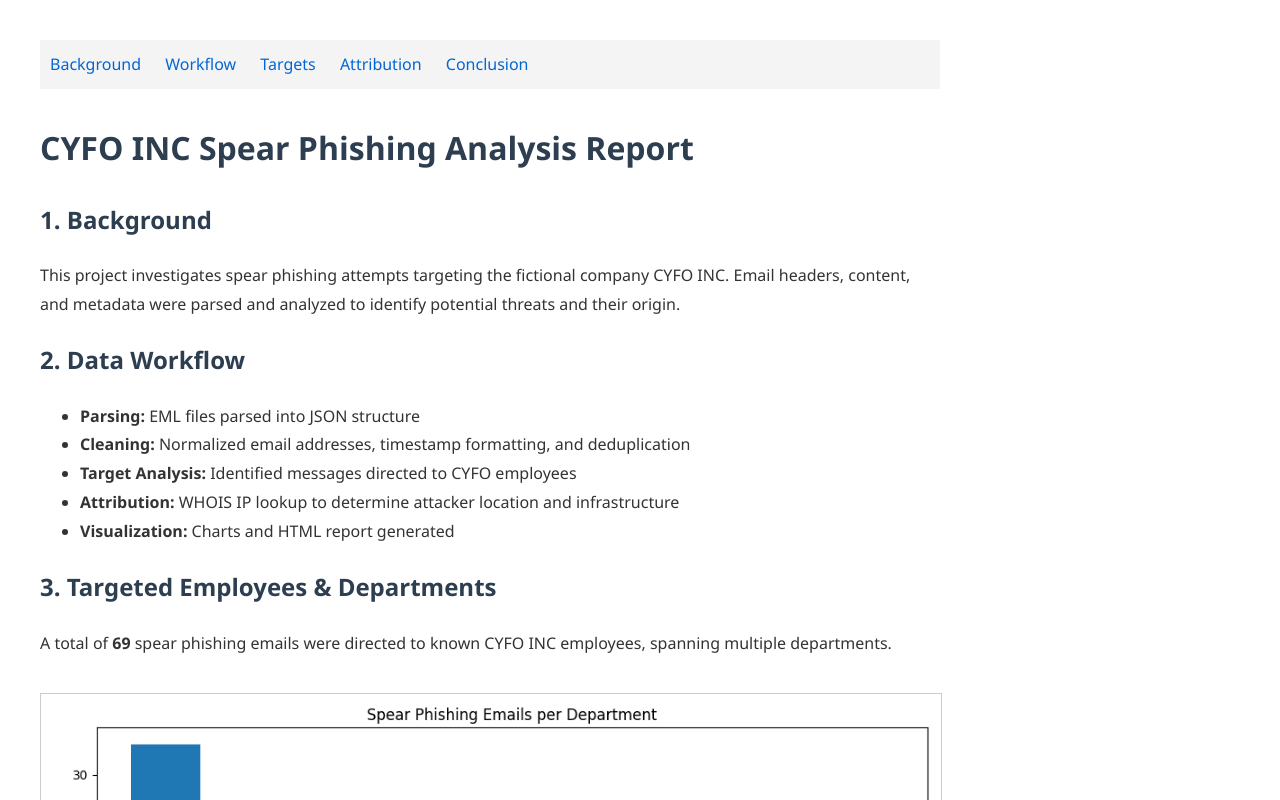
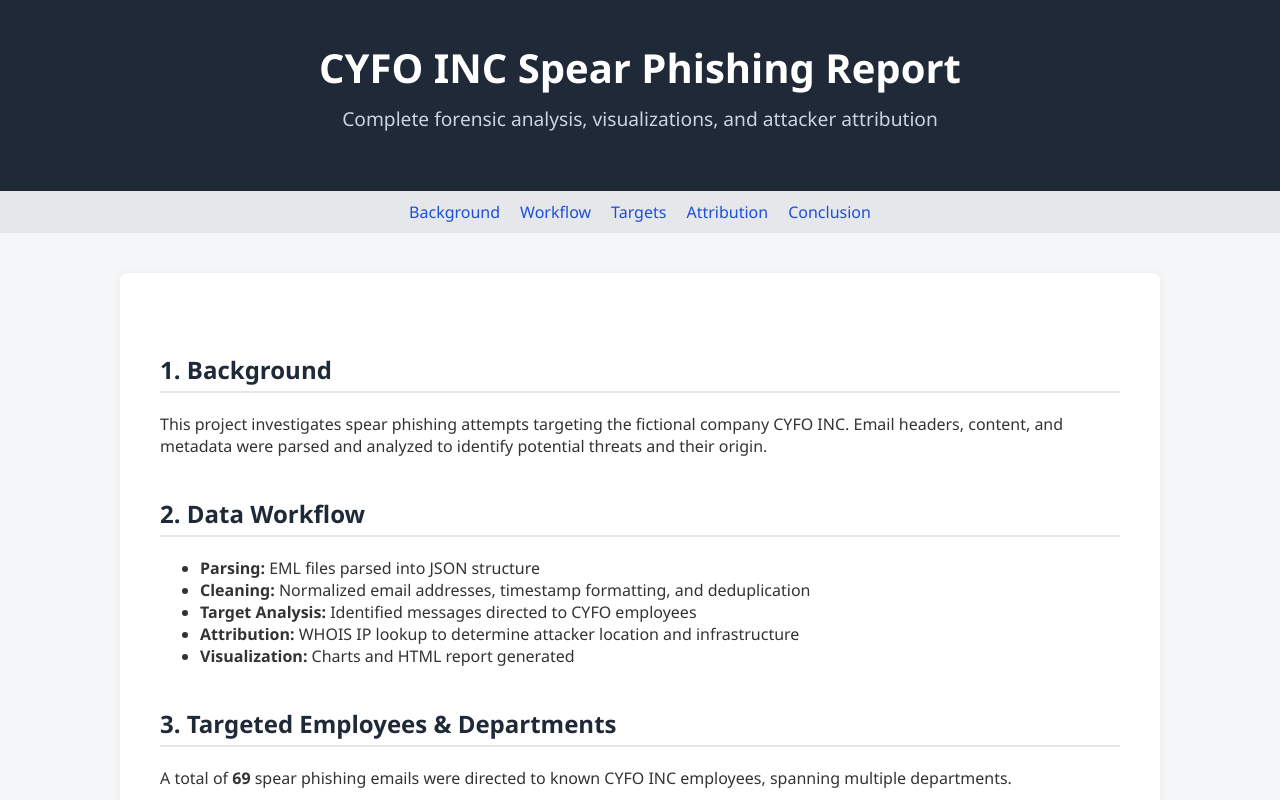
Before and after one commit to junnnesu/cyfo-phishing-analysis, a plain HTML site: page index.html in a window 1280 px wide. Shown: the top 800 px of the page. Drawn offline with Linux system fonts and the light colour scheme.

Commit message:
Update index.html

```diff
--- a/index.html
+++ b/index.html
@@ -5,15 +5,77 @@
   <meta name="viewport" content="width=device-width, initial-scale=1">
   <title>CYFO INC Spear Phishing Report</title>
   <style>
-    body { font-family: 'Segoe UI', sans-serif; margin: 40px; max-width: 900px; line-height: 1.8; color: #333; }
-    h1, h2, h3 { color: #2c3e50; }
-    img { max-width: 100%; border: 1px solid #ccc; margin: 20px 0; }
-    nav { background: #f4f4f4; padding: 10px; margin-bottom: 30px; }
-    nav a { margin-right: 20px; text-decoration: none; color: #0366d6; }
-    footer { margin-top: 60px; color: #999; font-size: 0.9rem; }
+    body {
+      font-family: 'Segoe UI', sans-serif;
+      margin: 0;
+      padding: 0;
+      background-color: #f4f6f8;
+      color: #333;
+    }
+    header {
+      background-color: #1f2937;
+      color: white;
+      padding: 40px;
+      text-align: center;
+    }
+    header h1 {
+      margin: 0;
+      font-size: 2.5em;
+    }
+    header p {
+      margin-top: 10px;
+      font-size: 1.2em;
+      color: #cbd5e1;
+    }
+    nav {
+      background: #e5e7eb;
+      padding: 10px 20px;
+      display: flex;
+      gap: 20px;
+      flex-wrap: wrap;
+      justify-content: center;
+    }
+    nav a {
+      color: #1d4ed8;
+      text-decoration: none;
+      font-weight: 500;
+    }
+    main {
+      max-width: 960px;
+      margin: 40px auto;
+      padding: 0 20px;
+      background: white;
+      box-shadow: 0 0 10px rgba(0,0,0,0.05);
+      padding: 40px;
+      border-radius: 8px;
+    }
+    h2 {
+      color: #1f2937;
+      margin-top: 40px;
+      border-bottom: 2px solid #e5e7eb;
+      padding-bottom: 5px;
+    }
+    img {
+      max-width: 100%;
+      margin: 20px 0;
+      border: 1px solid #ccc;
+      border-radius: 4px;
+    }
+    footer {
+      margin-top: 60px;
+      text-align: center;
+      padding: 20px;
+      color: #888;
+      font-size: 0.9rem;
+    }
   </style>
 </head>
 <body>
+  <header>
+    <h1>CYFO INC Spear Phishing Report</h1>
+    <p>Complete forensic analysis, visualizations, and attacker attribution</p>
+  </header>
+
   <nav>
     <a href="#background">Background</a>
     <a href="#workflow">Workflow</a>
@@ -22,8 +84,7 @@
     <a href="#conclusion">Conclusion</a>
   </nav>
 
-  <h1>CYFO INC Spear Phishing Analysis Report</h1>
-
+  <main>
     <h2 id="background">1. Background</h2>
     <p>This project investigates spear phishing attempts targeting the fictional company CYFO INC. Email headers, content, and metadata were parsed and analyzed to identify potential threats and their origin.</p>
 
@@ -52,9 +113,10 @@
       <li>Block malicious IPs via email gateway or firewall</li>
       <li>Automate header analysis in future incident response</li>
     </ul>
+  </main>
 
   <footer>
-    Generated by CYFO Forensics Team – 2025 | Hosted via GitHub Pages
+    Generated by CYFO Forensics – 2025 | GitHub Pages Report
   </footer>
 </body>
 </html>
```
Lines whose indentation alone changed are shown as unchanged.
